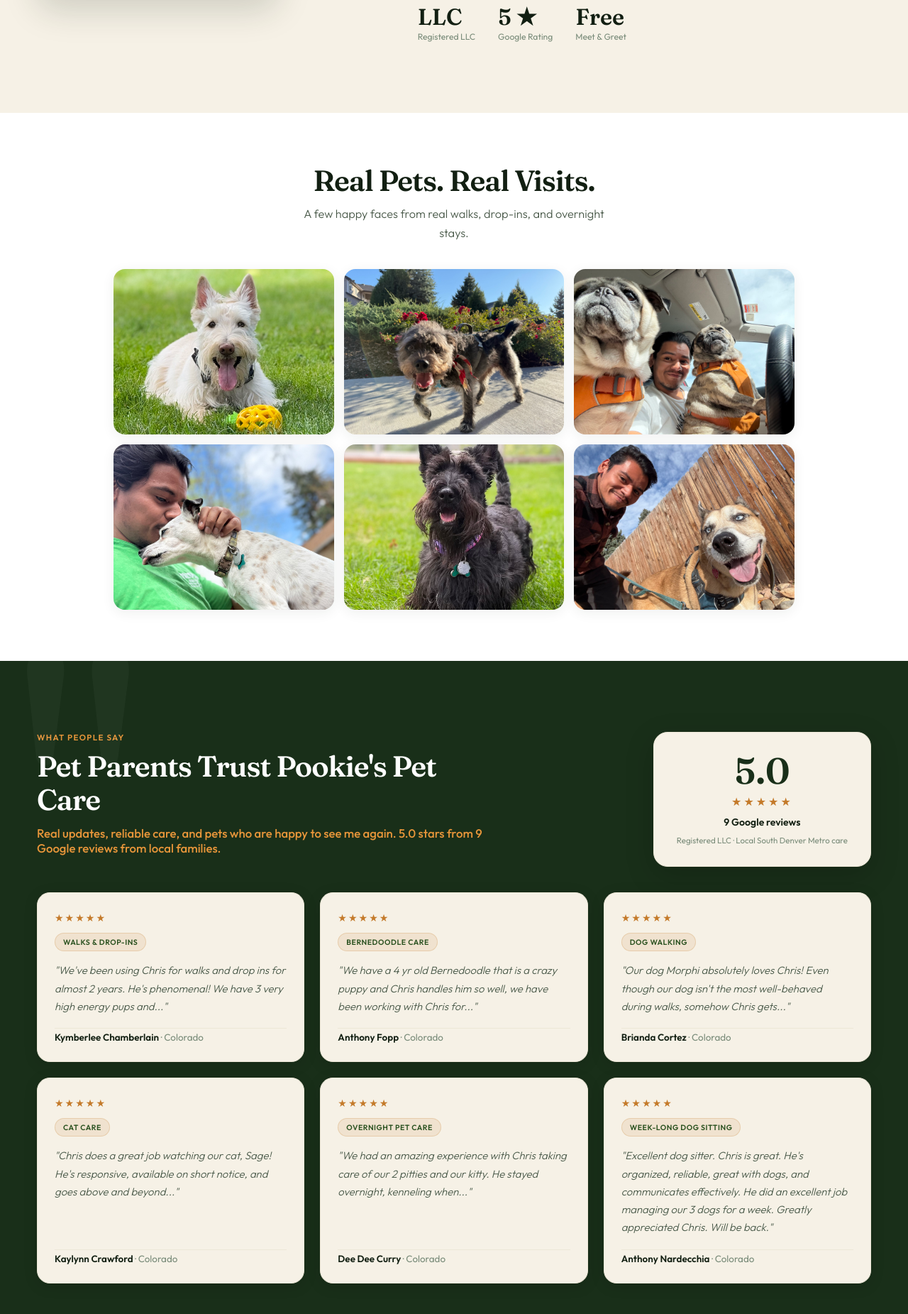
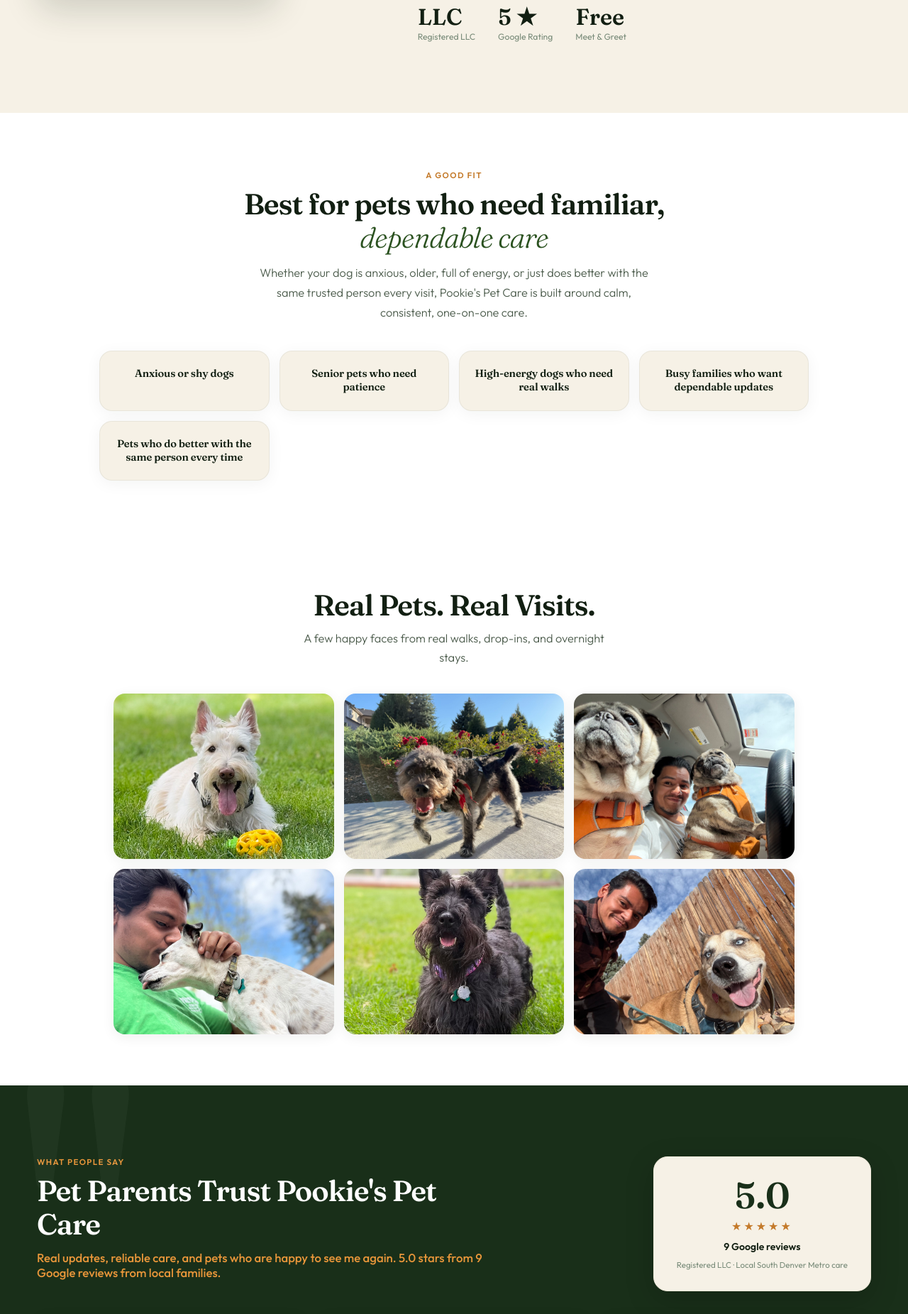
Before and after one commit to chrispatino94-cloud/pookiespetcare, a Flask app: page / in a window 1280 px wide. Shown: the part 3978-5829 px from the top of the page at 71% size. Run offline with Flask 3, Linux system fonts and the light colour scheme.

Commit message:
Add Best For section and copy/paste text box

```diff
--- a/templates/index.html
+++ b/templates/index.html
@@ -721,6 +721,27 @@
     .stat-n { font-family: 'Fraunces', serif; font-size: 2rem; font-weight: 600; color: var(--text); line-height: 1; }
     .stat-l { font-size: .76rem; color: var(--text-lt); margin-top: 4px; }
 
+    /* ── BEST FOR ──────────────────────────────── */
+    .best-for-sec { background: var(--white); padding: 80px 52px; }
+    .best-for-head {
+      text-align: center;
+      max-width: 640px;
+      margin: 0 auto 40px;
+    }
+    .best-for-head .sub-text { margin: 0 auto; text-align: center; max-width: 560px; }
+    .best-for-grid {
+      display: grid;
+      grid-template-columns: repeat(auto-fit, minmax(200px, 1fr));
+      gap: 14px;
+      max-width: 1000px;
+      margin: 0 auto;
+    }
+    .best-for-grid .trust-card {
+      padding: 22px 20px;
+      text-align: center;
+    }
+    .best-for-grid .trust-card-title { margin-bottom: 0; font-size: .92rem; }
+
     /* ── VISIT GALLERY ─────────────────────────── */
     .visit-sec { background: var(--white); padding: 72px 52px; }
     .visit-head {
@@ -1956,6 +2022,34 @@
   </div>
 </section>
 
+<!-- ─── BEST FOR ──────────────────────────────────────── -->
+<section class="best-for-sec" id="best-for" aria-label="Who Pookie's Pet Care is best for">
+  <div class="si">
+    <div class="best-for-head">
+      <p class="label">A Good Fit</p>
+      <h2>Best for pets who need familiar, <em>dependable care</em></h2>
+      <p class="sub-text">Whether your dog is anxious, older, full of energy, or just does better with the same trusted person every visit, Pookie's Pet Care is built around calm, consistent, one-on-one care.</p>
+    </div>
+    <div class="best-for-grid">
+      <div class="trust-card">
+        <p class="trust-card-title">Anxious or shy dogs</p>
+      </div>
+      <div class="trust-card">
+        <p class="trust-card-title">Senior pets who need patience</p>
+      </div>
+      <div class="trust-card">
+        <p class="trust-card-title">High-energy dogs who need real walks</p>
+      </div>
+      <div class="trust-card">
+        <p class="trust-card-title">Busy families who want dependable updates</p>
+      </div>
+      <div class="trust-card">
+        <p class="trust-card-title">Pets who do better with the same person every time</p>
+      </div>
+    </div>
+  </div>
+</section>
+
 <!-- ─── VISIT GALLERY ─────────────────────────────────── -->
 <section class="visit-sec" id="visits" aria-label="Pet visit photos">
   <div class="si">
@@ -2125,6 +2219,11 @@
       <div class="cta-phone-row">
         <a href="#" class="btn-white phone-link">{{ ppc_icon('smartphone', 'ppc-icon--btn') }} Call Chris</a>
         <a href="sms:5856233030" class="btn-white btn-white-secondary sms-link">{{ ppc_icon('message-square', 'ppc-icon--btn') }} Text Chris</a>
+      </div>
+      <div class="text-template-box">
+        <p class="text-template-title">Not sure what to say? Copy this text:</p>
+        <p class="text-template-message" id="text-template-message">Hi Chris, I'm looking for care for [pet name]. We need [walks/drop-ins/overnights] in [city] around [dates]. Are you available?</p>
+        <button type="button" class="text-template-copy-btn" id="text-template-copy-btn">Copy</button>
       </div>
     </div>
     <div class="cta-form-wrap">
@@ -2284,6 +2383,27 @@
     el.textContent = PHONE_DISPLAY;
   });
 
+  const textTemplateCopyBtn = document.getElementById('text-template-copy-btn');
+  const textTemplateMessage = document.getElementById('text-template-message');
+  if (textTemplateCopyBtn && textTemplateMessage) {
+    textTemplateCopyBtn.addEventListener('click', async () => {
+      const message = textTemplateMessage.textContent.trim();
+      try {
+        await navigator.clipboard.writeText(message);
+        const originalLabel = textTemplateCopyBtn.textContent;
+        textTemplateCopyBtn.textContent = 'Copied!';
+        setTimeout(() => {
+          textTemplateCopyBtn.textContent = originalLabel;
+        }, 2000);
+      } catch (_) {
+        textTemplateCopyBtn.textContent = 'Copy failed';
+        setTimeout(() => {
+          textTemplateCopyBtn.textContent = 'Copy';
+        }, 2000);
+      }
+    });
+  }
+
   // Contact form — POST to /contact, save to SQLite
   const contactForm = document.getElementById('contact-form');
   const contactFormCard = document.getElementById('contact-form-card');
```
Also changed, not shown: other parts of templates/index.html (+46 -1 lines).
